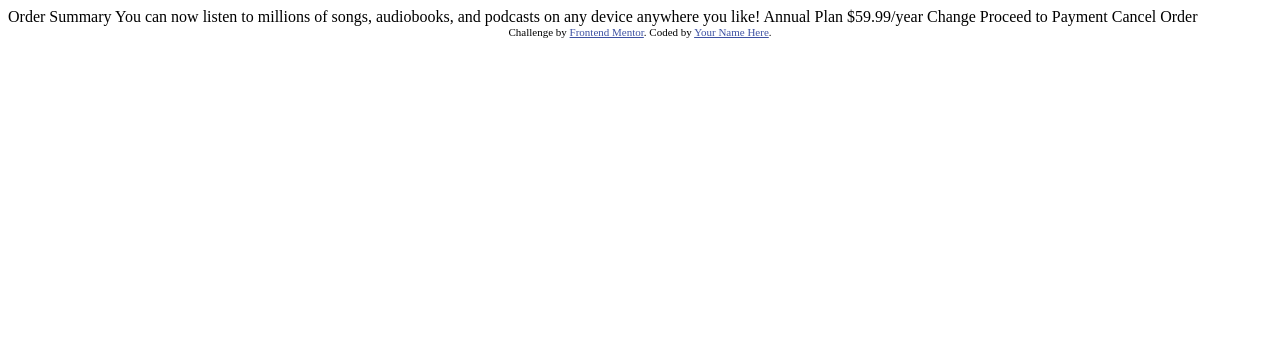
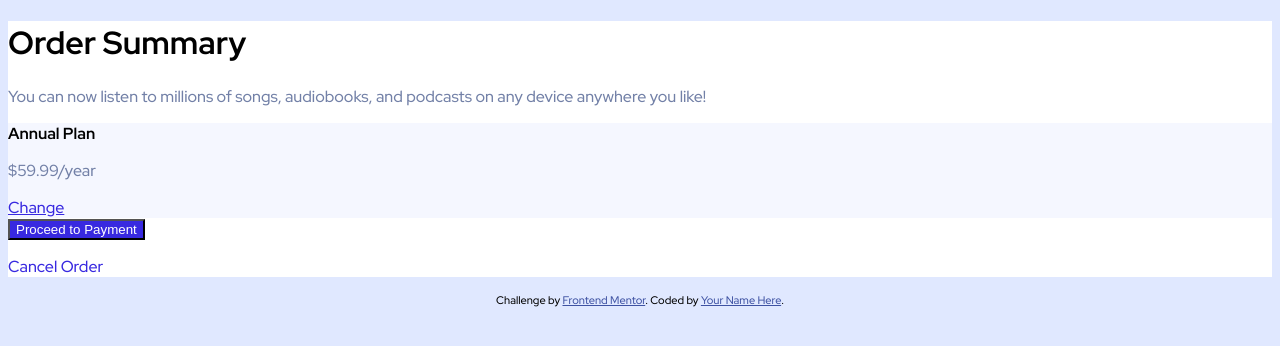
Before and after one commit to MatejBumbera/order-summary-component-main, a plain HTML site: page index.html in a window 1280 px wide. Drawn offline with Linux system fonts and the light colour scheme.

Commit message:
added html tags, basic styling

```diff
--- a/index.html
+++ b/index.html
@@ -4,7 +4,11 @@
   <meta charset="UTF-8">
   <meta name="viewport" content="width=device-width, initial-scale=1.0"> <!-- displays site properly based on user's device -->
 
+  <link rel="stylesheet" href="style.css">
   <link rel="icon" type="image/png" sizes="32x32" href="./images/favicon-32x32.png">
+  <link rel="preconnect" href="https://fonts.googleapis.com">
+  <link rel="preconnect" href="https://fonts.gstatic.com" crossorigin>
+  <link href="https://fonts.googleapis.com/css2?family=Red+Hat+Display:wght@500;700;900&display=swap" rel="stylesheet">
 
   <title>Frontend Mentor | Order summary card</title>
 
@@ -15,23 +19,24 @@
   </style>
 </head>
 <body>
+  <main>
+  <h1>Order Summary</h1>
+  <p>
+    You can now listen to millions of songs, audiobooks, and podcasts on any
+    device anywhere you like!
+  </p>
+  <section>
+  <strong>Annual Plan</strong>
+  <p>$59.99/year</p>
 
-  Order Summary
-
-  You can now listen to millions of songs, audiobooks, and podcasts on any
-  device anywhere you like!
-
-  Annual Plan
-  $59.99/year
-
-  Change
-
-  Proceed to Payment
-  Cancel Order
-
-  <div class="attribution">
+  <a href="">Change</a>
+  </section>
+  <button>Proceed to Payment</button>
+  <p id="cancel">Cancel Order</p>
+  </main>
+  <footer class="attribution">
     Challenge by <a href="https://www.frontendmentor.io?ref=challenge" target="_blank">Frontend Mentor</a>.
     Coded by <a href="#">Your Name Here</a>.
-  </div>
+  </footer>
 </body>
 </html>
--- /dev/null
+++ b/style.css
@@ -0,0 +1,23 @@
+body {
+    background-color: hsl(225, 100%, 94%);
+    font-family: 'Red Hat Display', sans-serif;
+}
+section {
+    background-color: hsl(225, 100%, 98%);
+}
+button{
+    background-color: hsl(245, 75%, 52%);
+    color: white;
+}
+section a {
+    color: hsl(245, 75%, 52%);
+}
+p {
+    color: hsl(224, 23%, 55%);
+}
+#cancel {
+    color:hsl(245, 75%, 52%);
+}
+main {
+    background-color: white;
+}
```
